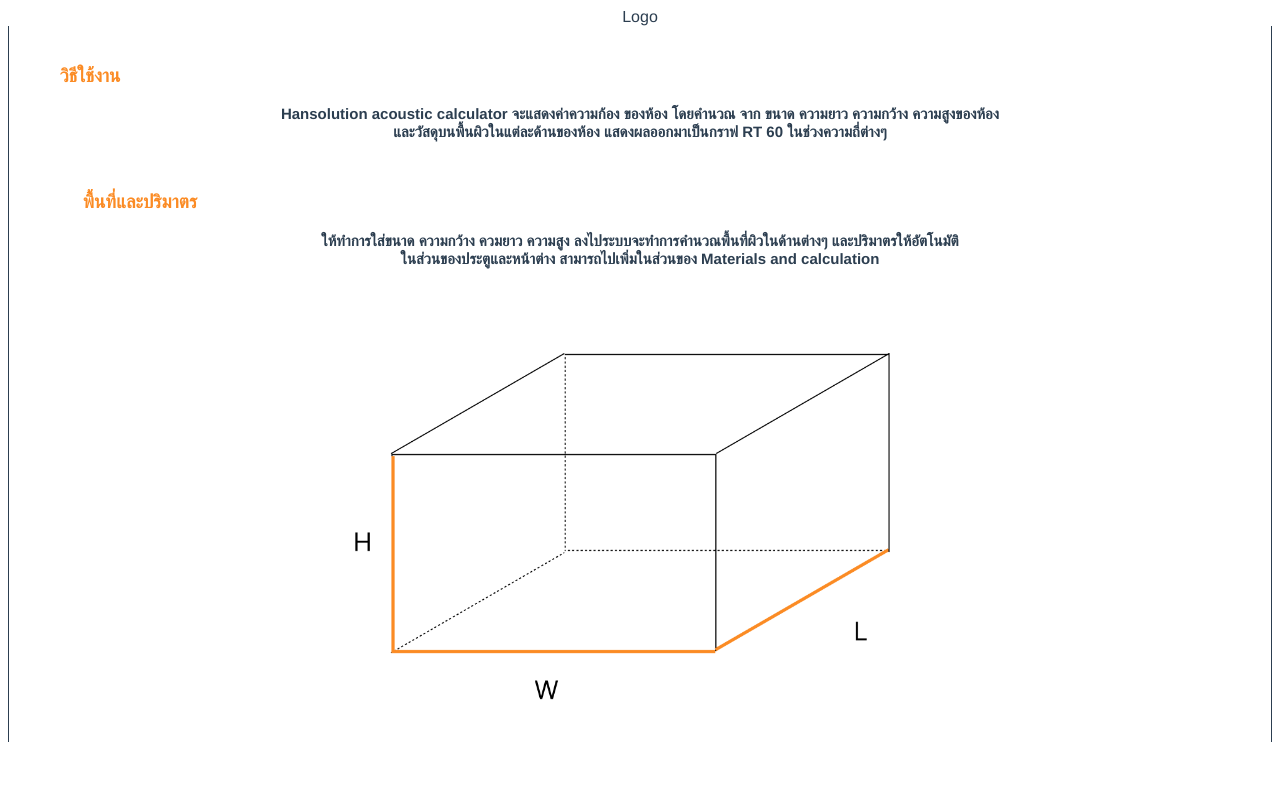
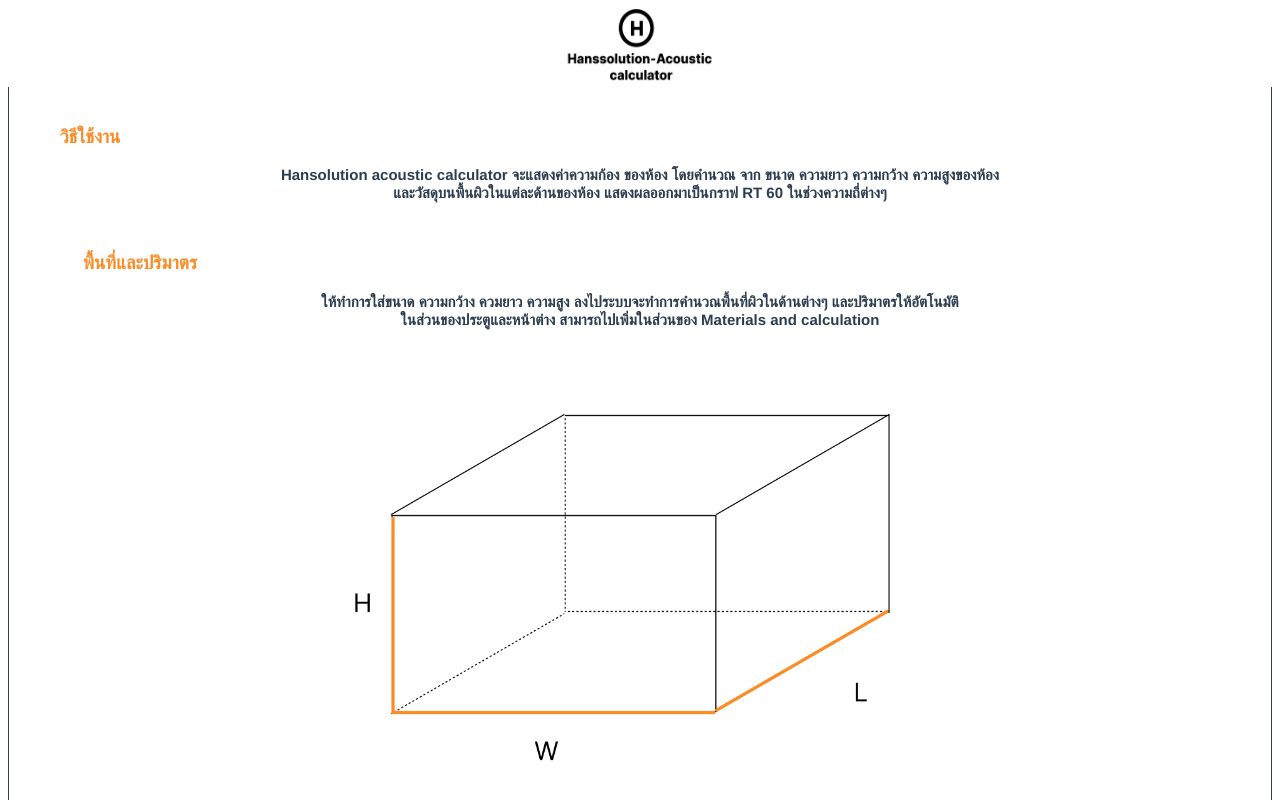
Before and after one commit to koonlookhin190/Acoustic_calculator_program, a Vue app: page / in a window 1280 px wide. Shown: the top 800 px of the page. Built offline with nearby package versions, Linux system fonts and the light colour scheme.

Commit message:
add logo

```diff
--- a/src/App.vue
+++ b/src/App.vue
@@ -1,6 +1,8 @@
 <template>
   <div class="row">
-    <div class="col-lg-12">Logo</div>
+    <div class="col-lg-12">
+      <img src="./assets/logo.png" class="image" />
+    </div>
   </div>
   <router-view />
 </template>
@@ -8,6 +10,10 @@
 export default {}
 </script>
 <style>
+.image {
+  width: 150px;
+  height: 75px;
+}
 #app {
   font-family: Avenir, Helvetica, Arial, sans-serif;
   -webkit-font-smoothing: antialiased;
```
